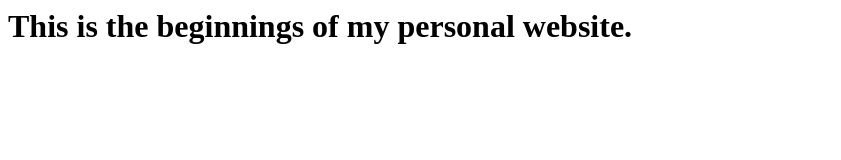
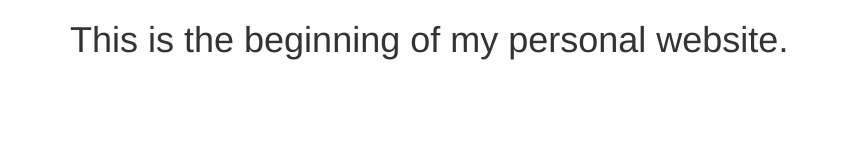
Before and after one commit to mikeboydbrowne/PersonalWebsite, a plain HTML site: page index.html in a window 1280 px wide. Shown: the whole page, without its empty margins (0-841 px from the left). Drawn offline with nearby package versions, Linux system fonts and the light colour scheme.

Commit message:
Get a quick commit in while studying

```diff
--- a/index.html
+++ b/index.html
@@ -1,10 +1,20 @@
-<html>
-<header>
+<!DOCTYPE html>
+<html lang="en">
+<head>
+
   <title>Mike Browne - Personal Website</title>
-</header>
+  <meta name="viewport" content="width=device-width, initial-scale=1">
+  <link rel="stylesheet" href="https://maxcdn.bootstrapcdn.com/bootstrap/3.3.2/css/bootstrap.min.css">
+
+</head>
 <body>
-  <H1>
-    This is the beginnings of my personal website.
-  </H1>
+
+  <div class="container">
+    <H1>
+      This is the beginning of my personal website.
+    </H1>
+  </div>
+   <script src="https://ajax.googleapis.com/ajax/libs/jquery/1.11.2/jquery.min.js"></script>
+   <script src="https://maxcdn.bootstrapcdn.com/bootstrap/3.3.2/js/bootstrap.min.js"></script>
 </body>
 </html>
```
